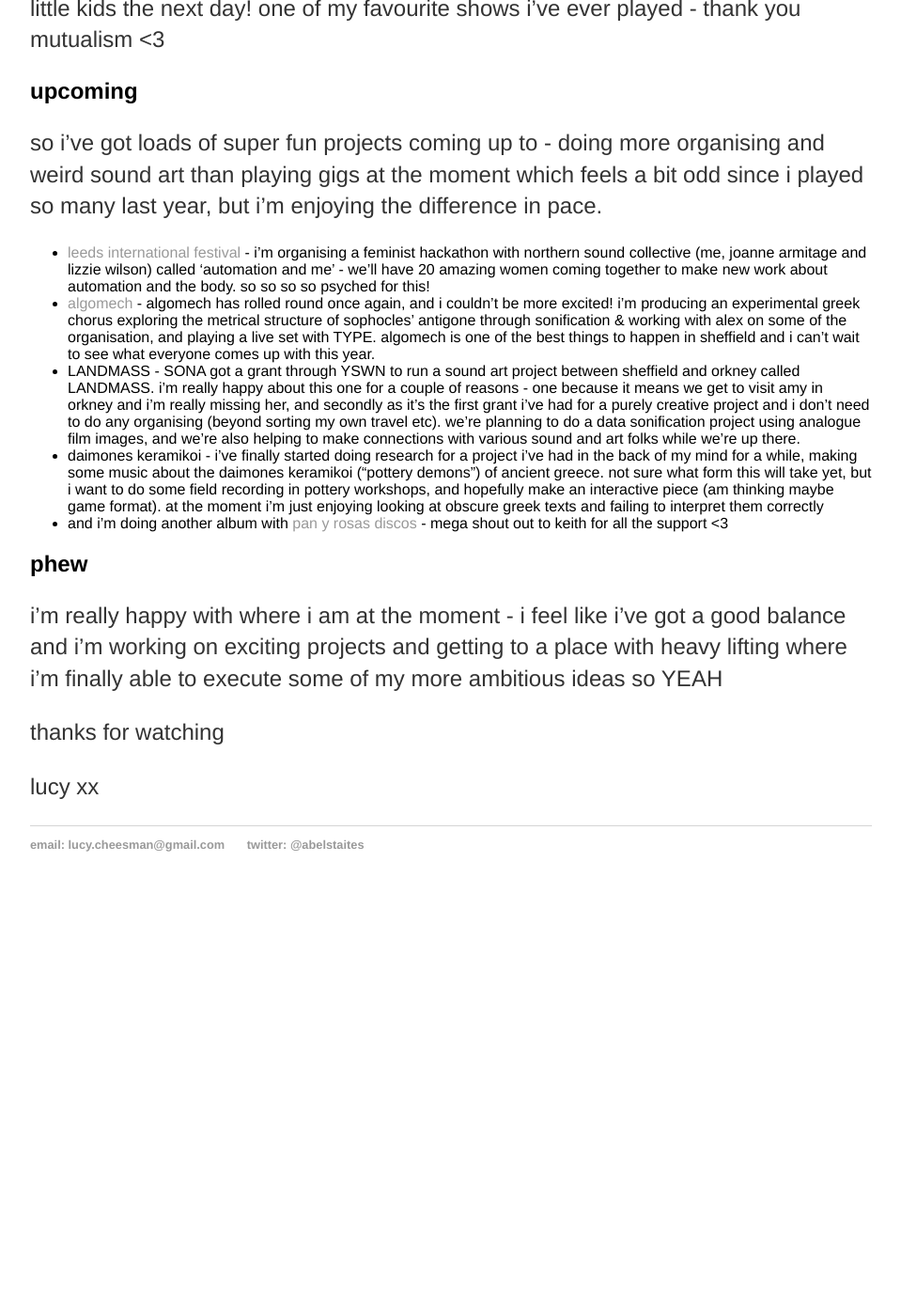
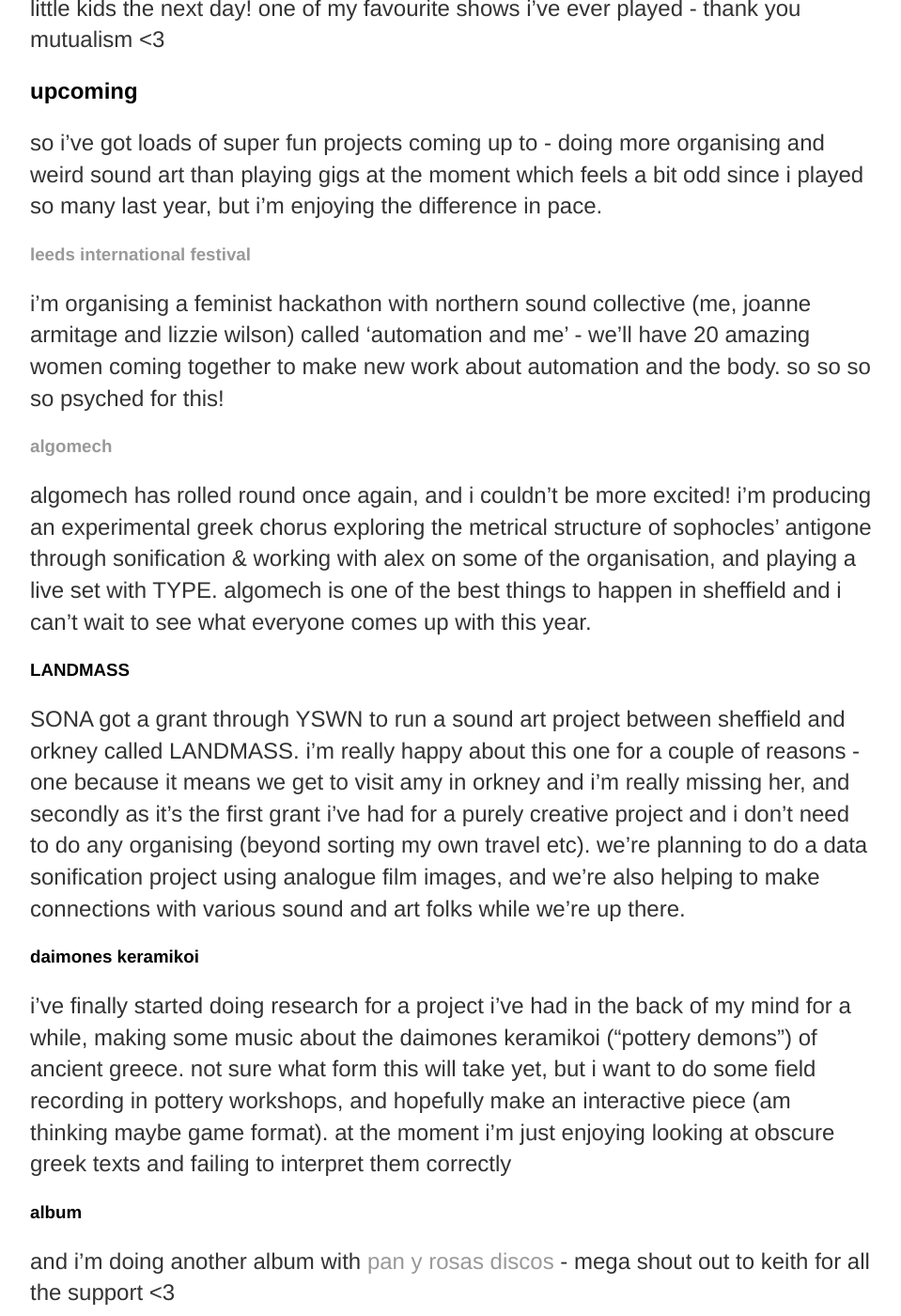
Before and after one commit to heavy-lifting/heavy-lifting.github.io, a Jekyll site: the page built from _posts/2019-03-06-twenty-nineteen.md, in a window 1280 px wide and 1400 px high, scrolled down 3459 px. Shown: the whole window at 94% size, without its empty margins (160-1119 px from the left). Built offline with Jekyll 4.4.1, drawn with Linux system fonts in a browser that asks for light colours; before the commit the page ends 4405 px from its top, so only the background shows below that.

Commit message:
Update 2019-03-06-twenty-nineteen.md

```diff
--- a/_posts/2019-03-06-twenty-nineteen.md
+++ b/_posts/2019-03-06-twenty-nineteen.md
@@ -45,11 +45,21 @@ i played a super fun show for [mutualism](https://mutualismuk.bandcamp.com/) at
 
 ## upcoming
 so i've got loads of super fun projects coming up to - doing more organising and weird sound art than playing gigs at the moment which feels a bit odd since i played so many last year, but i'm enjoying the difference in pace.
-* [leeds international festival](https://leedsinternationalfestival.com/) - i'm organising a feminist hackathon with northern sound collective (me, joanne armitage and lizzie wilson) called 'automation and me' - we'll have 20 amazing women coming together to make new work about automation and the body. so so so so psyched for this!
-* [algomech](https://algomech.com/2019/) - algomech has rolled round once again, and i couldn't be more excited! i'm producing an experimental greek chorus exploring the metrical structure of sophocles' antigone through sonification & working with alex on some of the organisation, and playing a live set with TYPE.  algomech is one of the best things to happen in sheffield and i can't wait to see what everyone comes up with this year.
-* LANDMASS - SONA got a grant through YSWN to run a sound art project between sheffield and orkney called LANDMASS.  i'm really happy about this one for a couple of reasons - one because it means we get to visit amy in orkney and i'm really missing her, and secondly as it's the first grant i've had for a purely creative project and i don't need to do any organising (beyond sorting my own travel etc).  we're planning to do a data sonification project using analogue film images, and we're also helping to make connections with various sound and art folks while we're up there.
-* daimones keramikoi - i've finally started doing research for a project i've had in the back of my mind for a while, making some music about the daimones keramikoi ("pottery demons") of ancient greece.  not sure what form this will take yet, but i want to do some field recording in pottery workshops, and hopefully make an interactive piece (am thinking maybe game format). at the moment i'm just enjoying looking at obscure greek texts and failing to interpret them correctly
-* and i'm doing another album with [pan y rosas discos](http://www.panyrosasdiscos.net/) - mega shout out to keith for all the support <3
+
+### [leeds international festival](https://leedsinternationalfestival.com/)
+i'm organising a feminist hackathon with northern sound collective (me, joanne armitage and lizzie wilson) called 'automation and me' - we'll have 20 amazing women coming together to make new work about automation and the body. so so so so psyched for this!
+
+### [algomech](https://algomech.com/2019/)
+algomech has rolled round once again, and i couldn't be more excited! i'm producing an experimental greek chorus exploring the metrical structure of sophocles' antigone through sonification & working with alex on some of the organisation, and playing a live set with TYPE.  algomech is one of the best things to happen in sheffield and i can't wait to see what everyone comes up with this year.
+
+### LANDMASS
+SONA got a grant through YSWN to run a sound art project between sheffield and orkney called LANDMASS.  i'm really happy about this one for a couple of reasons - one because it means we get to visit amy in orkney and i'm really missing her, and secondly as it's the first grant i've had for a purely creative project and i don't need to do any organising (beyond sorting my own travel etc).  we're planning to do a data sonification project using analogue film images, and we're also helping to make connections with various sound and art folks while we're up there.
+
+### daimones keramikoi
+i've finally started doing research for a project i've had in the back of my mind for a while, making some music about the daimones keramikoi ("pottery demons") of ancient greece.  not sure what form this will take yet, but i want to do some field recording in pottery workshops, and hopefully make an interactive piece (am thinking maybe game format). at the moment i'm just enjoying looking at obscure greek texts and failing to interpret them correctly
+
+### album
+and i'm doing another album with [pan y rosas discos](http://www.panyrosasdiscos.net/) - mega shout out to keith for all the support <3
 
 ## phew
 i'm really happy with where i am at the moment - i feel like i've got a good balance and i'm working on exciting projects and getting to a place with heavy lifting where i'm finally able to execute some of my more ambitious ideas so YEAH
```
